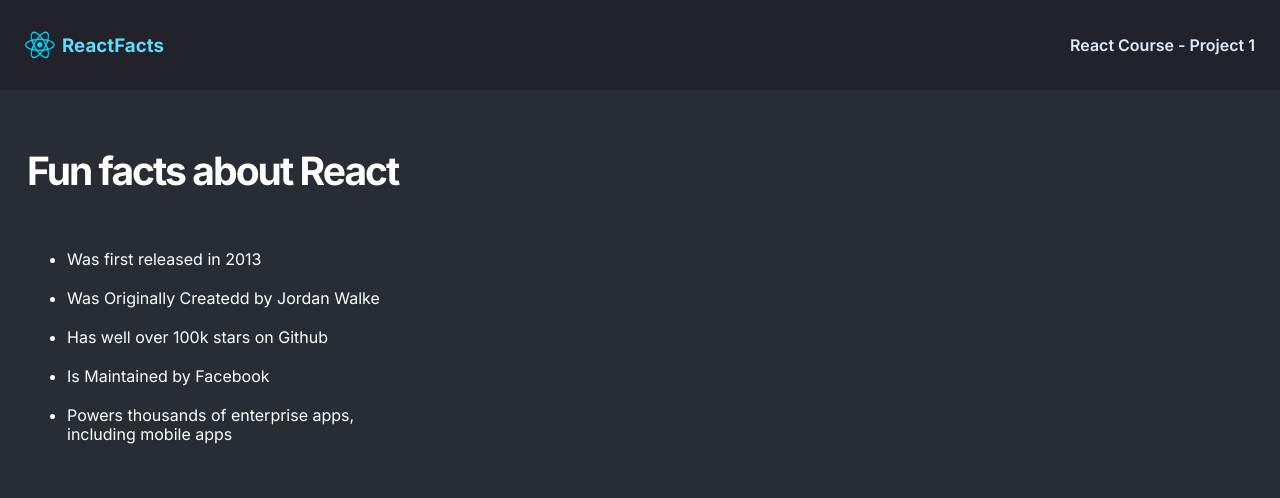
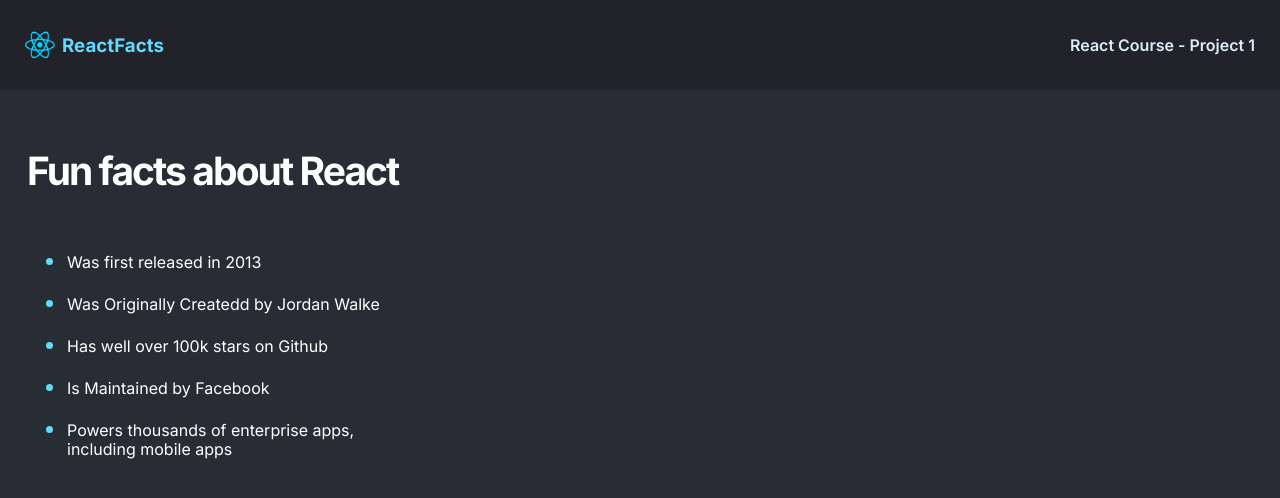
Before and after one commit to AaronJHarvey/React-For-Fun-Project, a React (Vite) app: page / in a window 1280 px wide. Shown: the top 498 px of the page. Built offline with nearby package versions, Linux system fonts and the light colour scheme.

Commit message:
Stylizes li element's bullets

```diff
--- a/src/index.css
+++ b/src/index.css
@@ -59,3 +59,8 @@ nav > .logo {
 	line-height: 19px;
 	padding-block: 10px;
 }
+
+.react-facts-list > li::marker {
+	font-size: 1.4rem;
+	color: #61dafb;
+}
```
